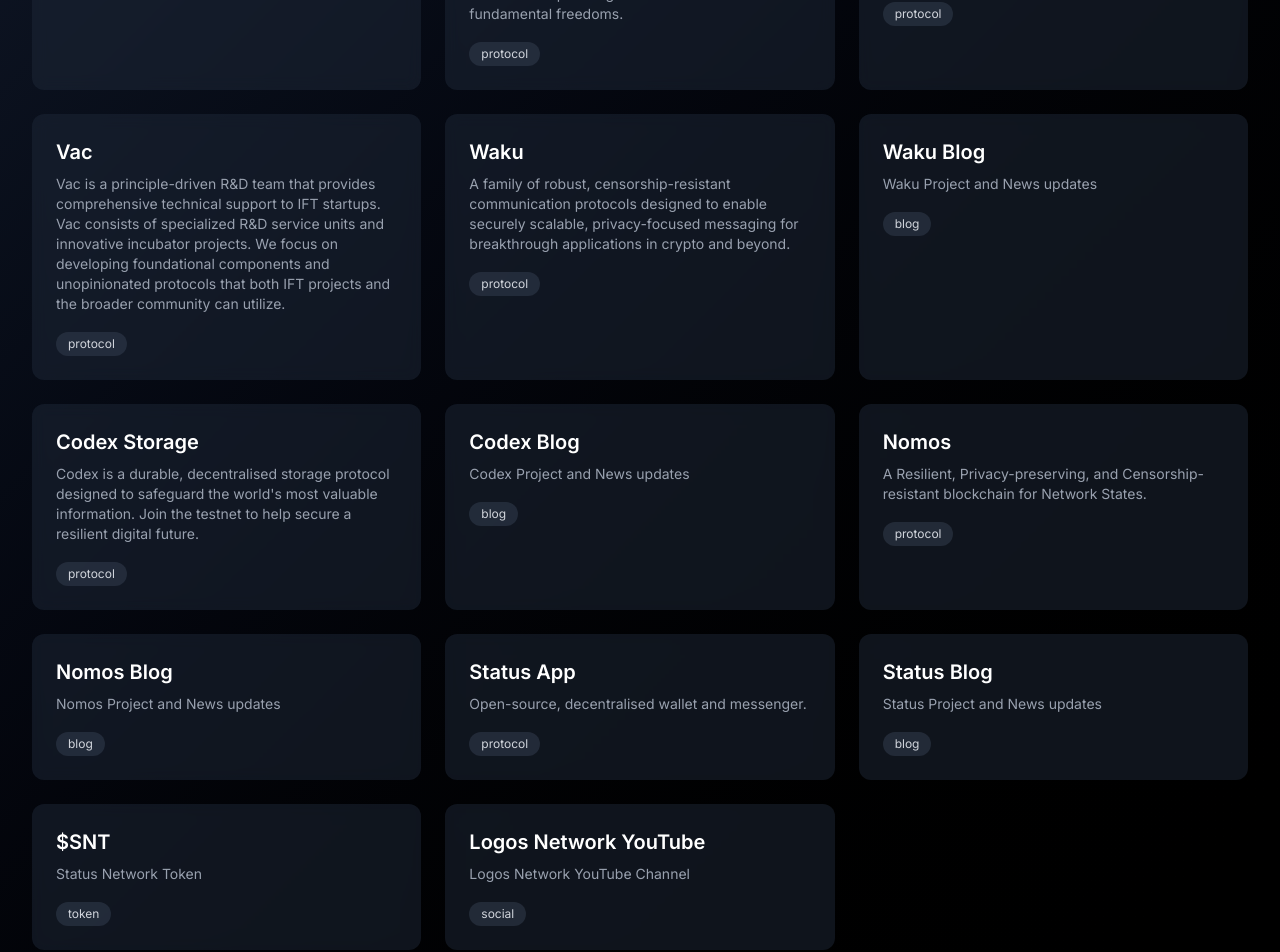
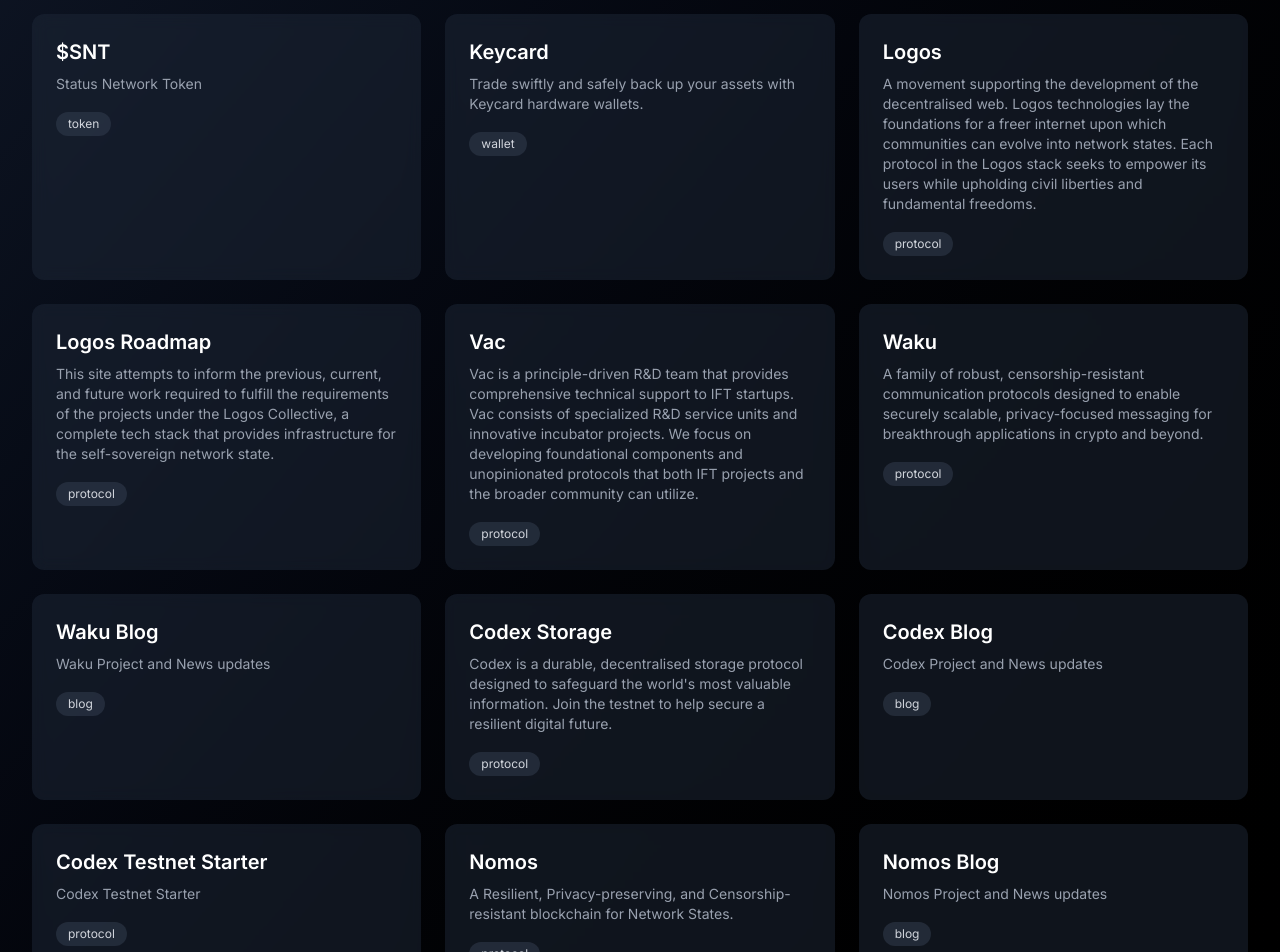
Before and after one commit to chair28980/ift-bookmark, a Next.js app: page / in a window 1280 px wide. Shown: the part 300-1252 px from the top of the page. Built offline with nearby package versions, Linux system fonts and the light colour scheme.

Commit message:
update links

```diff
--- a/src/data/links.ts
+++ b/src/data/links.ts
@@ -1,7 +1,7 @@
 export interface Link {
   title: string;
   url: string;
-  category: 'protocol' | 'blog' | 'social' | 'token';
+  category: 'protocol' | 'blog' | 'social' | 'token' | 'wallet';
   description?: string;
 }
 
@@ -11,6 +11,30 @@
     url: 'https://free.technology',
     category: 'protocol',
     description: 'Building public goods to safeguard civil liberties in the digital age.'
+  },
+  {
+    title: 'Status App',
+    url: 'https://status.app',
+    category: 'protocol',
+    description: 'Open-source, decentralised wallet and messenger.'
+  },
+  {
+    title: 'Status Blog',
+    url: 'https://blog.status.app',
+    category: 'blog',
+    description: 'Status Project and News updates'
+  },
+  {
+    title: '$SNT',
+    url: 'https://etherscan.io/token/0x744d70fdbe2ba4cf95131626614a1763df805b9e',
+    category: 'token',
+    description: 'Status Network Token'
+  },
+  {
+    title: 'Keycard',
+    url: 'https://keycard.tech/',
+    category: 'wallet',
+    description: 'Trade swiftly and safely back up your assets with Keycard hardware wallets.'
   },
   {
     title: 'Logos',
@@ -55,6 +79,12 @@
     description: 'Codex Project and News updates'
   },
   {
+    title: 'Codex Testnet Starter',
+    url: 'https://github.com/codex-storage/codex-testnet-starter',
+    category: 'protocol',
+    description: 'Codex Testnet Starter'
+  },
+  {
     title: 'Nomos',
     url: 'https://nomos.tech',
     category: 'protocol',
@@ -67,27 +97,9 @@
     description: 'Nomos Project and News updates'
   },
   {
-    title: 'Status App',
-    url: 'https://status.app',
-    category: 'protocol',
-    description: 'Open-source, decentralised wallet and messenger.'
-  },
-  {
-    title: 'Status Blog',
-    url: 'https://blog.status.app',
-    category: 'blog',
-    description: 'Status Project and News updates'
-  },
-  {
-    title: '$SNT',
-    url: 'https://etherscan.io/token/0x744d70fdbe2ba4cf95131626614a1763df805b9e',
-    category: 'token',
-    description: 'Status Network Token'
-  },
-  {
     title: 'Logos Network YouTube',
     url: 'https://www.youtube.com/@LogosNetwork',
     category: 'social',
     description: 'Logos Network YouTube Channel'
-  }
+  },
 ];
```
